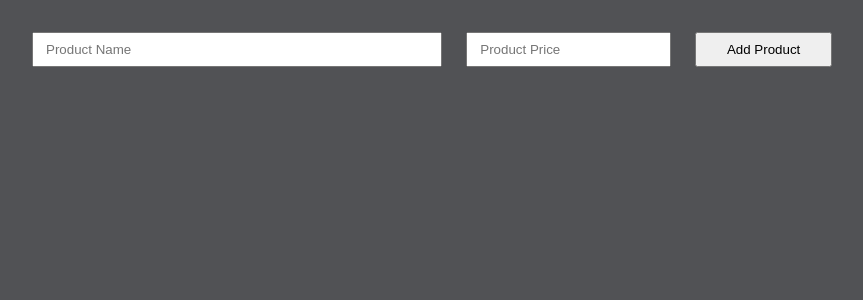
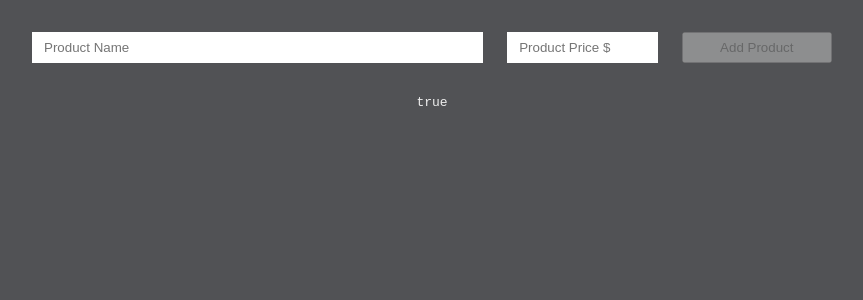
Before and after one commit to kyarmakov/reactive-forms, an Angular app: page / in a window 1280 px wide. Shown: the top 300 px of the page, without its empty margins (208-1071 px from the left). Built offline with nearby package versions, Linux system fonts and the light colour scheme.

Commit message:
add validation to item formGroup

```diff
--- a/src/app/stock-inventory/containers/stock-inventory/stock-inventory.component.html
+++ b/src/app/stock-inventory/containers/stock-inventory/stock-inventory.component.html
@@ -2,27 +2,55 @@
 
   <form [formGroup]="form">
     <div class="create-product" formGroupName="item">
+      <div class="form-group">
         <input
           type="text"
           class="form-input"
           placeholder="Product Name"
+          [ngClass]="{
+            'is-invalid': name.invalid && name.touched,
+            'is-valid': name.valid && name.touched
+          }"
           formControlName="name"
         >
+        <small class="error"
+               *ngIf="required('name')">Name is required</small>
 
+      </div>
+
+      <div class="form-group">
         <input
           type="number"
           class="form-input"
-        placeholder="Product Price"
+          min="10"
+          step="10"
+          placeholder="Product Price $"
+          [ngClass]="{
+            'is-invalid': price.invalid && price.touched,
+            'is-valid': price.valid && price.touched
+          }"
           formControlName="price"
         >
+        <small
+          class="error"
+          *ngIf="required('price')">Price is required</small>
+
+        <small
+        class="error"
+        *ngIf="invalidPrice">Price cannot be below $10</small>
+
+      </div>
 
       <button
         type="button"
         class="btn"
+        [disabled]="item.invalid"
       >
         Add Product
       </button>
     </div>
   </form>
 
+  <pre>{{ price.hasError('invalidPrice') | json }}</pre>
+
 </div>
--- a/src/app/stock-inventory/containers/stock-inventory/stock-inventory.component.scss
+++ b/src/app/stock-inventory/containers/stock-inventory/stock-inventory.component.scss
@@ -11,6 +11,26 @@
     display: grid;
     grid-template-columns: 3fr 1fr 1fr;
     column-gap: 24px;
+
+    .form-group {
+      position: relative;
+
+      .error {
+        position: absolute;
+        bottom: 0;
+        left: 0;
+        transform: translateY(20px);
+        color: rgb(241, 189, 189);
+      }
+
+      .is-invalid {
+        box-shadow: inset 0 0 0 2px rgb(241, 189, 189);
+      }
+
+      .is-valid {
+        box-shadow: inset 0 0 0 2px rgb(196, 250, 196);
+      }
+    }
   }
 
 }
--- a/src/app/stock-inventory/containers/stock-inventory/stock-inventory.component.ts
+++ b/src/app/stock-inventory/containers/stock-inventory/stock-inventory.component.ts
@@ -1,20 +1,55 @@
-import { Component } from '@angular/core';
-import { FormBuilder, FormGroup } from '@angular/forms';
+import { Component, OnInit } from '@angular/core';
+import { FormBuilder, FormGroup, Validators } from '@angular/forms';
+import { CustomValidationService } from '../../services/custom-validation.service';
 
 @Component({
   selector: 'app-stock-inventory',
   templateUrl: './stock-inventory.component.html',
   styleUrls: ['./stock-inventory.component.scss']
 })
-export class StockInventoryComponent {
+export class StockInventoryComponent implements OnInit {
   form: FormGroup = this.fb.group({
     item: this.fb.group({
-      name: [''],
-      price: ['']
+      name: ['', [Validators.required]],
+      price: [null, [Validators.required, this.customValidator.validatePrice]]
     }),
 
   });
 
 
-  constructor(private fb: FormBuilder) {}
+  constructor(
+    private fb: FormBuilder,
+    private customValidator: CustomValidationService
+  ) {}
+
+
+  ngOnInit(): void {
+  }
+
+  /// GETTERS ///
+  get item() {
+    return this.form.get('item');
+  }
+  get name() {
+    return this.item.get('name');
+  }
+  get price() {
+    return this.item.get('price');
+  }
+
+  /// VALIDATORS ///
+  required(control: string): boolean {
+    return (
+      this.item.get(`${control}`).hasError('required') &&
+      this.item.get(`${control}`).touched
+    );
+  }
+
+  get invalidPrice(): boolean {
+    return (
+      this.price.hasError('invalidPrice') &&
+      this.price.dirty &&
+      !this.required('price')
+    );
+  }
 }
--- /dev/null
+++ b/src/app/stock-inventory/services/custom-validation.service.ts
@@ -0,0 +1,14 @@
+import { Injectable } from '@angular/core';
+import { AbstractControl } from '@angular/forms';
+
+@Injectable({
+  providedIn: 'root'
+})
+export class CustomValidationService {
+
+  constructor() { }
+
+  validatePrice(control: AbstractControl) {
+    return control.value < 10 ? { invalidPrice: true } : null;
+  }
+}
--- a/src/styles.scss
+++ b/src/styles.scss
@@ -13,5 +13,7 @@ body {
 }
 
 input {
-  padding: 8px 12px
+  width: 100%;
+  padding: 8px 12px;
+  border: none;
 }
```
Lines whose indentation alone changed are shown as unchanged.
